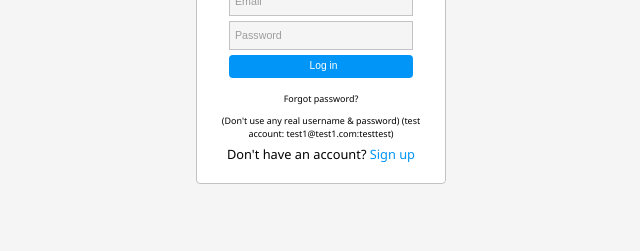
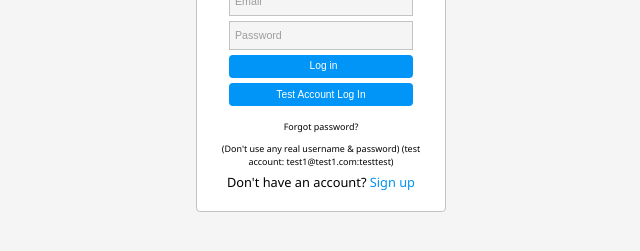
Before and after one commit to samgliu/instagram-clone, a React app: page /#/signin in a window 1280 px wide. Shown: the part 213-464 px from the top of the page, without its empty margins (319-959 px from the left). Built offline with nearby package versions, Linux system fonts and the light colour scheme; some packages are replaced by stand-ins of ours.

Commit message:
test button added

```diff
--- a/src/components/Signin.js
+++ b/src/components/Signin.js
@@ -17,6 +17,11 @@ function Signin() {
         /*if (await onSubmitSignin(email, password)) {
             await getUserinfo();
         }*/
+        history.push('/');
+    }
+    async function handleTestLogIn() {
+        setIsHomeClicked(true);
+        await onSubmitSignin('test1@test1.com', 'testtest');
         history.push('/');
     }
     return (
@@ -56,6 +61,15 @@ function Signin() {
                         type="submit"
                         value="Log in"
                     />
+                    <button
+                        className="sigupformbutton"
+                        onClick={(e) => {
+                            e.preventDefault();
+                            handleTestLogIn();
+                        }}
+                    >
+                        Test Account Log In
+                    </button>
                 </form>
                 <div style={{ fontSize: '0.7em' }}>
                     <p>Forgot password?</p>
--- a/src/style/Signup.css
+++ b/src/style/Signup.css
@@ -42,7 +42,7 @@
     text-align: left;
     color: #9e9d9d;
 }
-.signupcontainer input.sigupformbutton {
+.signupcontainer .sigupformbutton {
     background-color: #0095f6;
     border-radius: 4px;
     border: none;
```
